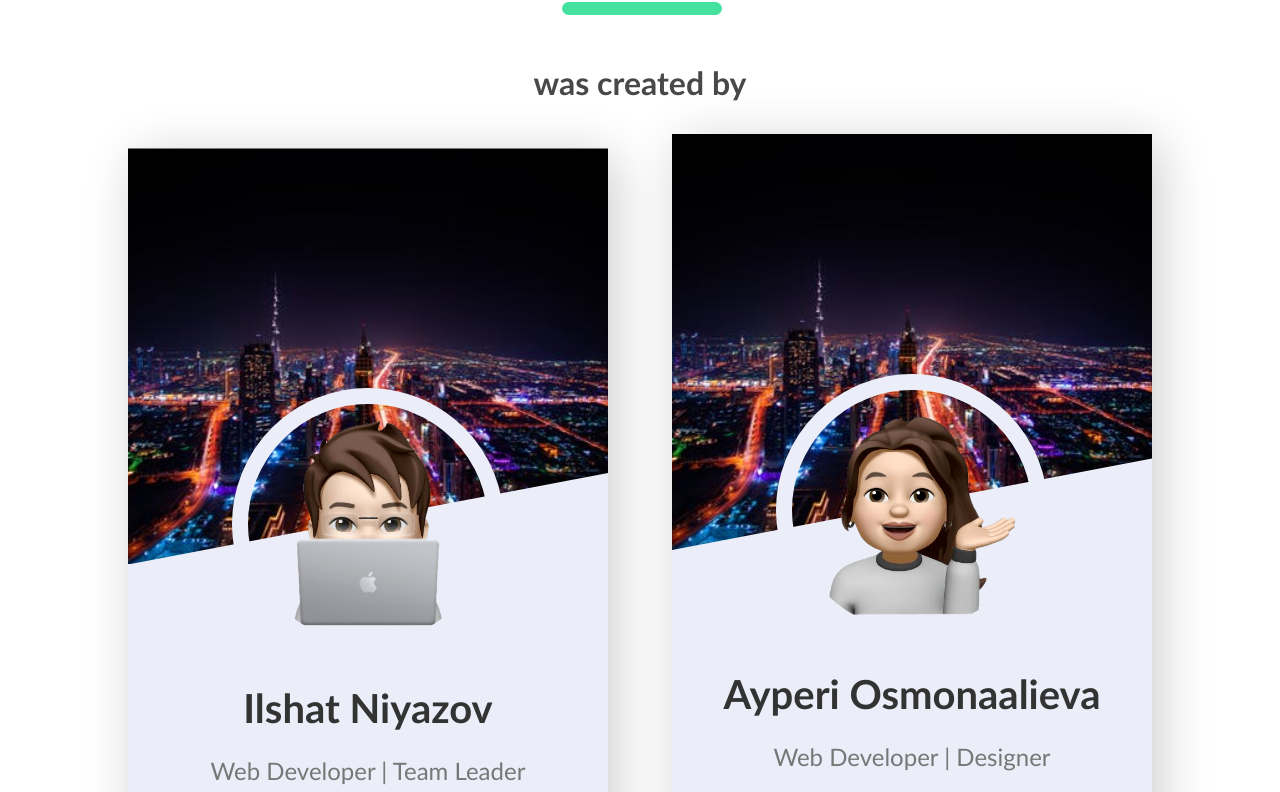
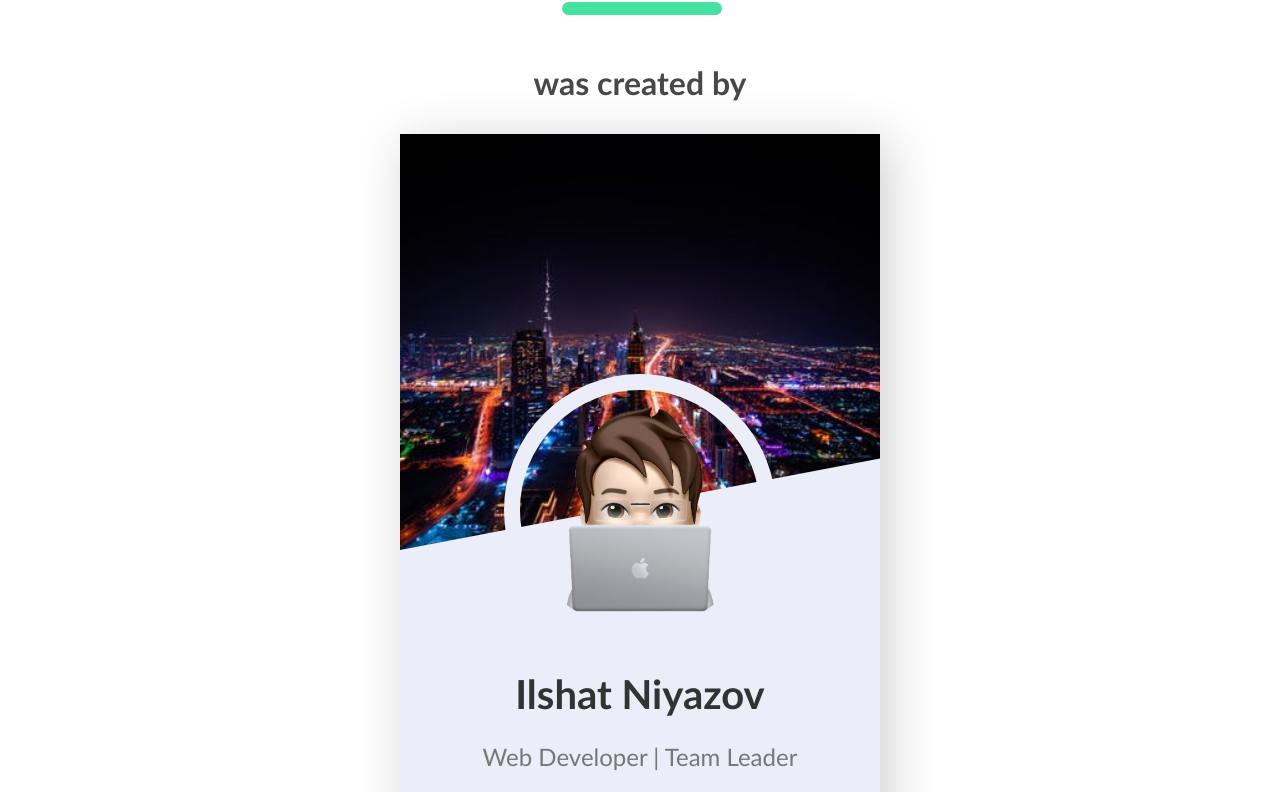
Before and after one commit to IndiRow/Zultra, a plain HTML site: page index.html in a window 1280 px wide. Shown: the part 3037-3829 px from the top of the page. Drawn offline with nearby package versions, Linux system fonts and the light colour scheme; a script that the page names is missing.

Commit message:
Update index.html

```diff
--- a/index.html
+++ b/index.html
@@ -107,7 +107,7 @@
         </ul>
     </div>
 
-    <div class="card">
+    <!--<div class="card">
         <img src="img/backgroundimagecard.jpeg" alt="card background" class="card-img">
         <img src="img/ayperi_ava.png" alt="profile image" class="profile-img">
           <h1>Ayperi Osmonaalieva</h1>
@@ -115,8 +115,8 @@
               <p class="about">Student at Ala-Too International University. A quiet introvert who dreams of becoming a teacher and mentor for  future students.</p>
         <a href="#" class="btn">CONTACT</a>
         <ul class="social-media">
-          <!--<li><a href="#" class="fab fa-facebook-square"></a></li>
-          <li><a href="#" class="fab fa-twitter-square"></a></li>-->
+          <li><a href="#" class="fab fa-facebook-square"></a></li>
+          <li><a href="#" class="fab fa-twitter-square"></a></li>
           <li><a href="https://instagram.com/89_091o?igshid=l5hlaan2wq52" class="fab fa-instagram"></a></li>
           <li><a href="mailto:aiperi.osmonaalieva@iaau.edu.kg" class="fab fa-google"></a></li>
         </ul>
@@ -146,12 +146,12 @@
               <p class="about">3rd year student of Ala-Too University, IT Faculty.  I work as a marketer at the Alcazar advertising agency.  Extrovert.</p>
         <a href="#" class="btn">CONTACT</a>
         <ul class="social-media">
-          <!--<li><a href="#" class="fab fa-facebook-square"></a></li>
-          <li><a href="#" class="fab fa-twitter-square"></a></li>-->
+          li><a href="#" class="fab fa-facebook-square"></a></li>
+          <li><a href="#" class="fab fa-twitter-square"></a></li>
           <li><a href="https://instagram.com/tsukiakarili_?igshid=1jf84ko83k11u" class="fab fa-instagram"></a></li>
           <li><a href="aid.zhamangulova@gmail.com" class="fab fa-google"></a></li>
         </ul>
-    </div>
+    </div>-->
 
     </div>
   </div>
```
